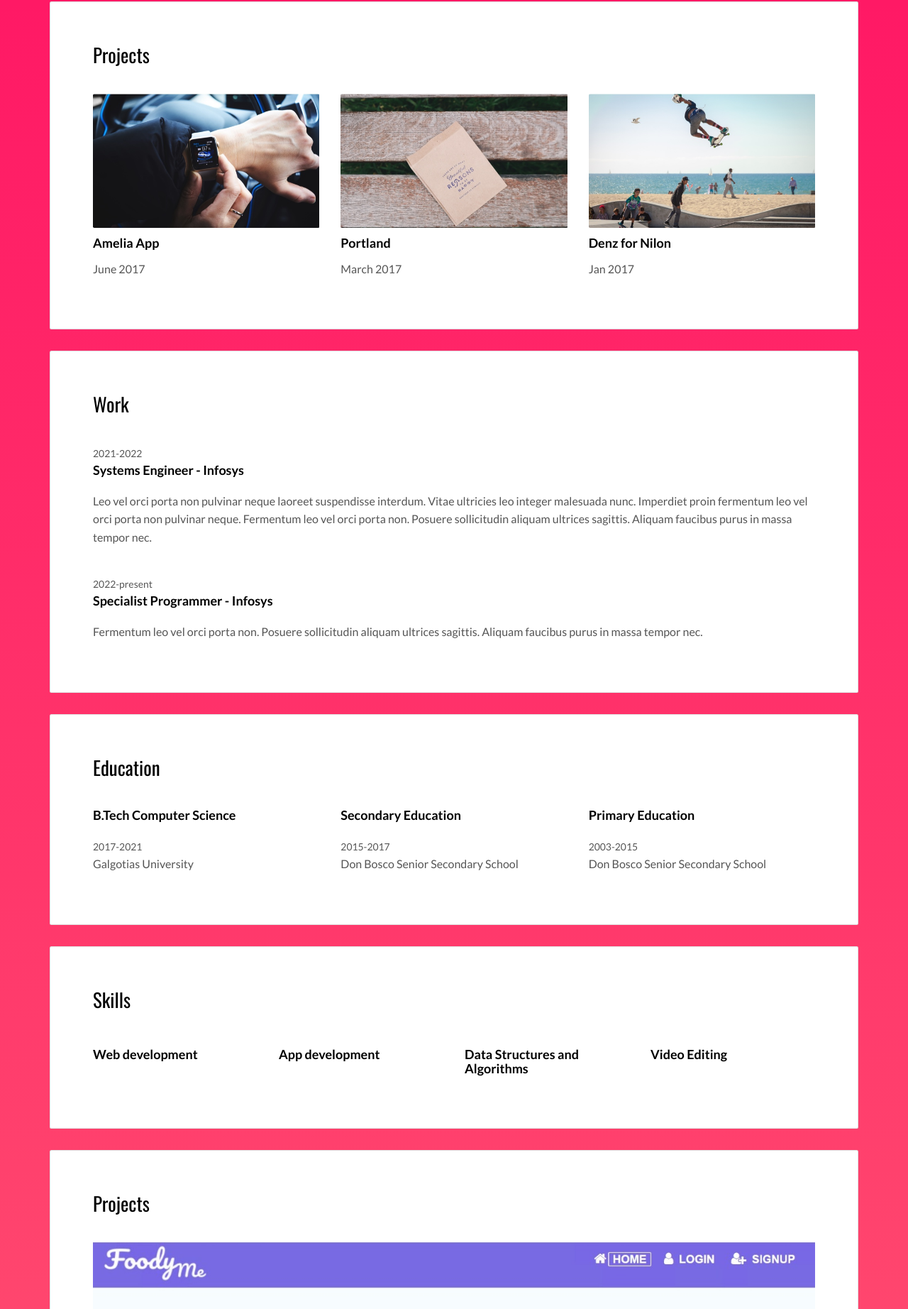
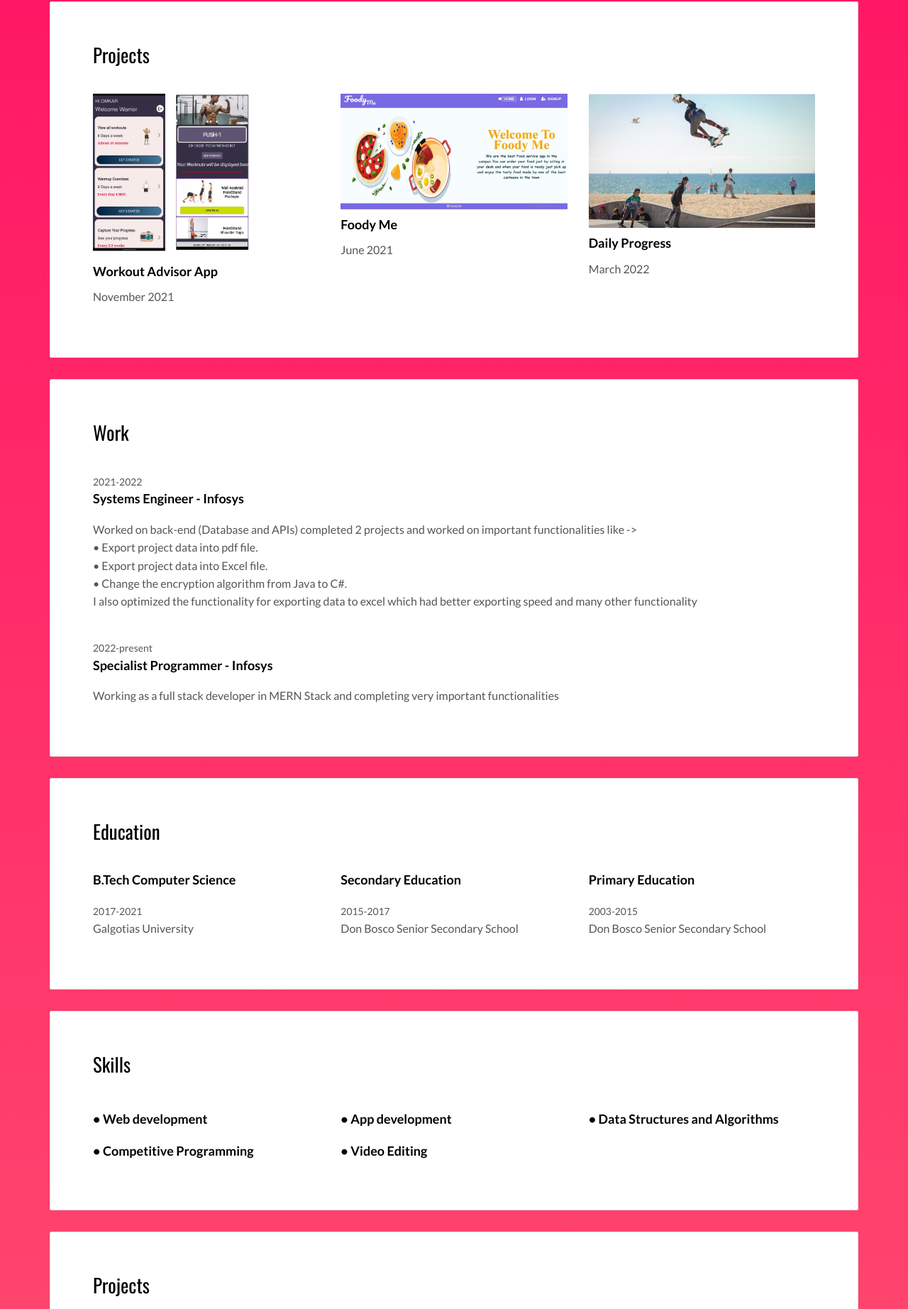
Before and after one commit to omkarvashistha/My-Portfolio, a plain HTML site: page index.html in a window 1280 px wide. Shown: the part 1019-2863 px from the top of the page at 71% size. Drawn offline with nearby package versions, Linux system fonts and the light colour scheme.

Commit message:
made changes to the front page

```diff
--- a/index.html
+++ b/index.html
@@ -33,13 +33,13 @@
       <h1>I am Omkar Vashistha</h1>
       <p>Specialist Programmer</p>
       <p>
-        <a class="fa-icon fa-icon-2x" href="https://www.facebook.com/omkar.vashistha" title="">
+        <a class="fa-icon fa-icon-2x" href="https://www.facebook.com/omkar.vashistha" target="_blank" title="">
           <i class="fa fa-facebook"></i>
         </a>
-        <a class="fa-icon fa-icon-2x" href="https://twitter.com/" title="">
+        <a class="fa-icon fa-icon-2x" href="https://twitter.com/" target="_blank" title="">
           <i class="fa fa-twitter"></i>
         </a>
-        <a class="fa-icon fa-icon-2x" href="https://www.linkedin.com/in/omkar-vashistha-7914131a3/" title="">
+        <a class="fa-icon fa-icon-2x" href="https://www.linkedin.com/in/omkar-vashistha-7914131a3/" target="_blank" title="">
           <i class="fa fa-linkedin"></i>
         </a>
         <!-- <a class="fa-icon fa-icon-2x" href="https://www.linkedin.com/" title="">
@@ -51,7 +51,7 @@
 
 
 
-<!-- Add your site or app content here -->
+<!--Site or app content here -->
 
  <div class="container">
    <div class="row">
@@ -102,19 +102,19 @@
             <h2>Projects</h2>
             <div class="row">
               <div class="col-md-4">
-                <img src="./assets/images/img-02.jpg" class="img-responsive" alt="">
-                <h3 class="h5">Amelia App</h3>
-                <p>June 2017</p>
+                <img src="./assets/images/project-01.jpg" class="img-responsive" alt="" width="70%" height="60%">
+                <h3 class="h5">Workout Advisor App</h3>
+                <p>November 2021</p>
               </div>
               <div class="col-md-4">
-                <img src="./assets/images/img-03.jpg" class="img-responsive" alt="">
-                <h3 class="h5">Portland</h3>
-                <p>March 2017</p>
+                <img src="./assets/images/project-02.jpg" class="img-responsive" alt="">
+                <h3 class="h5">Foody Me </h3>
+                <p>June 2021</p>
               </div>
               <div class="col-md-4">
                 <img src="./assets/images/img-04.jpg" class="img-responsive" alt="">
-                <h3 class="h5">Denz for Nilon</h3>
-                <p>Jan 2017</p>
+                <h3 class="h5">Daily Progress</h3>
+                <p>March 2022</p>
               </div>
             </div>
           </div>
@@ -128,14 +128,14 @@
               <h3 class="h5 date-title">Systems Engineer - <a href="https://www.infosys.com/" title="Create professionnal website">Infosys</a></h3>
 
 
-              <p>Leo vel orci porta non pulvinar neque laoreet suspendisse interdum. Vitae ultricies leo integer malesuada nunc. Imperdiet proin fermentum leo vel orci porta non pulvinar neque. Fermentum leo vel orci porta non. Posuere sollicitudin aliquam ultrices sagittis. Aliquam faucibus purus in massa tempor nec.</p>
+              <p>Worked on back-end (Database and APIs) completed 2 projects and worked on important functionalities like -> <br>• Export project data into pdf file.<br>•	Export project data into Excel file.<br>•	Change the encryption algorithm from Java to C#.<br>I also optimized the functionality for exporting data to excel which had better exporting speed and many other functionality</p>
             </div>
 
             <div class="work-experience">
               <small class="date">2022-present</small>
               <h3 class="h5 date-title">Specialist Programmer - <a href="https://www.infosys.com/" title="">Infosys</a></h3>
 
-              <p>Fermentum leo vel orci porta non. Posuere sollicitudin aliquam ultrices sagittis. Aliquam faucibus purus in massa tempor nec.</p>
+              <p>Working as a full stack developer in MERN Stack and completing very important functionalities </p>
             </div>
           </div>
         </div>
@@ -177,24 +177,29 @@
           <div class="card-block">
             <h2>Skills</h2>
             <div class="row">
-              <div class="col-md-3">
+              <div class="col-md-4">
                 <div class="language-experience">
-                  <h3 class="h5">Web development </h3>
+                  <h3 class="h5">• Web development </h3>
                 </div>
               </div>
-              <div class="col-md-3">
+              <div class="col-md-4">
                 <div class="language-experience">
-                  <h3 class="h5">App development </h3>
+                  <h3 class="h5">• App development </h3>
                 </div>
               </div>
-              <div class="col-md-3">
+              <div class="col-md-4">
                 <div class="language-experience">
-                  <h3 class="h5">Data Structures and Algorithms</h3>
+                  <h3 class="h5">• Data Structures and Algorithms</h3>
                 </div>
               </div>
-              <div class="col-md-3">
+              <div class="col-md-4">
                 <div class="language-experience">
-                  <h3 class="h5">Video Editing</h3>
+                  <h3 class="h5">• Competitive Programming</h3>
+                </div>
+              </div>
+              <div class="col-md-4">
+                <div class="language-experience">
+                  <h3 class="h5">• Video Editing</h3>
                 </div>
               </div>
             </div>
@@ -210,18 +215,18 @@
             <!-- Wrapper for slides -->
             <div class="carousel-inner" role="listbox">
               <div class="item active">
-                <img src="./assets/images/project-01.jpg" class="img-responsive" alt="...">
+                <img src="./assets/images/project-01.jpg"  class="img-responsive" alt="...">
                 <div class="carousel-caption">
                   <h3 class="h5">Workout Advisor</h3>
-                  <small><a href="https://github.com/omkarvashistha/WorkoutAdvisor" target="_blank">Full Project</a></small>
+                  <small><a href="https://github.com/omkarvashistha/WorkoutAdvisor"  target="_blank">Full Project</a></small>
                   <p>Nov 2021- Feb 2022</p>
                 </div>
               </div>
               <div class="item">
-                <img src="./assets/images/project-02.jpg" class="img-responsive" alt="...">
+                <img src="./assets/images/project-02.jpg" height="100%" class="img-responsive" alt="...">
                 <div class="carousel-caption">
                   <h3 class="h5">Foody Me</h3>
-                  <small><a href="https://github.com/omkarvashistha/FoodyMe" target="_blank">Full Project</a></small>
+                  <small><a href="https://github.com/omkarvashistha/FoodyMe"  target="_blank">Full Project</a></small>
                   <p>June 2021 - May 2021</p>
                 </div>
               </div>
@@ -252,16 +257,16 @@
             <h2>Social Network</h2>
             <div class="row">
               <div class="col-md-3">
-                <p class="social-buttons"><a href="https://twitter.com/" title=""><span class="social-round-icon fa-icon"><i class="fa fa-twitter"></i></span>@omkarvashistha90</a></p>
+                <p class="social-buttons"><a href="https://twitter.com/" target="_blank" title=""><span class="social-round-icon fa-icon"><i class="fa fa-twitter"></i></span>@omkarvashistha90</a></p>
               </div>
               <div class="col-md-3">
-                <p class="social-buttons"><a href="https://www.linkedin.com/in/omkar-vashistha-7914131a3/" title=""><span class="social-round-icon fa-icon"><i class="fa fa-linkedin"></i></span>Omkar Vashistha</a></p>
+                <p class="social-buttons"><a href="https://www.linkedin.com/in/omkar-vashistha-7914131a3/" target="_blank" title=""><span class="social-round-icon fa-icon"><i class="fa fa-linkedin"></i></span>Omkar Vashistha</a></p>
               </div>
               <div class="col-md-3">
-                <p class="social-buttons"><a href="https://www.facebook.com/omkar.vashistha" title=""><span class="social-round-icon fa-icon"><i class="fa fa-facebook"></i></span>Omkar Vashistha</a></p>
+                <p class="social-buttons"><a href="https://www.facebook.com/omkar.vashistha" target="_blank" title=""><span class="social-round-icon fa-icon"><i class="fa fa-facebook"></i></span>Omkar Vashistha</a></p>
               </div>
               <div class="col-md-3">
-                <p class="social-buttons"><a href="https://dribbble.com/" title=""><span class="social-round-icon fa-icon"><i class="fa fa-instagram"></i></span>Omkar Vashistha</a></p>
+                <p class="social-buttons"><a href="https://dribbble.com/" target="_blank" title=""><span class="social-round-icon fa-icon"><i class="fa fa-instagram"></i></span>Omkar Vashistha</a></p>
               </div>
             </div>
           </div>
```
